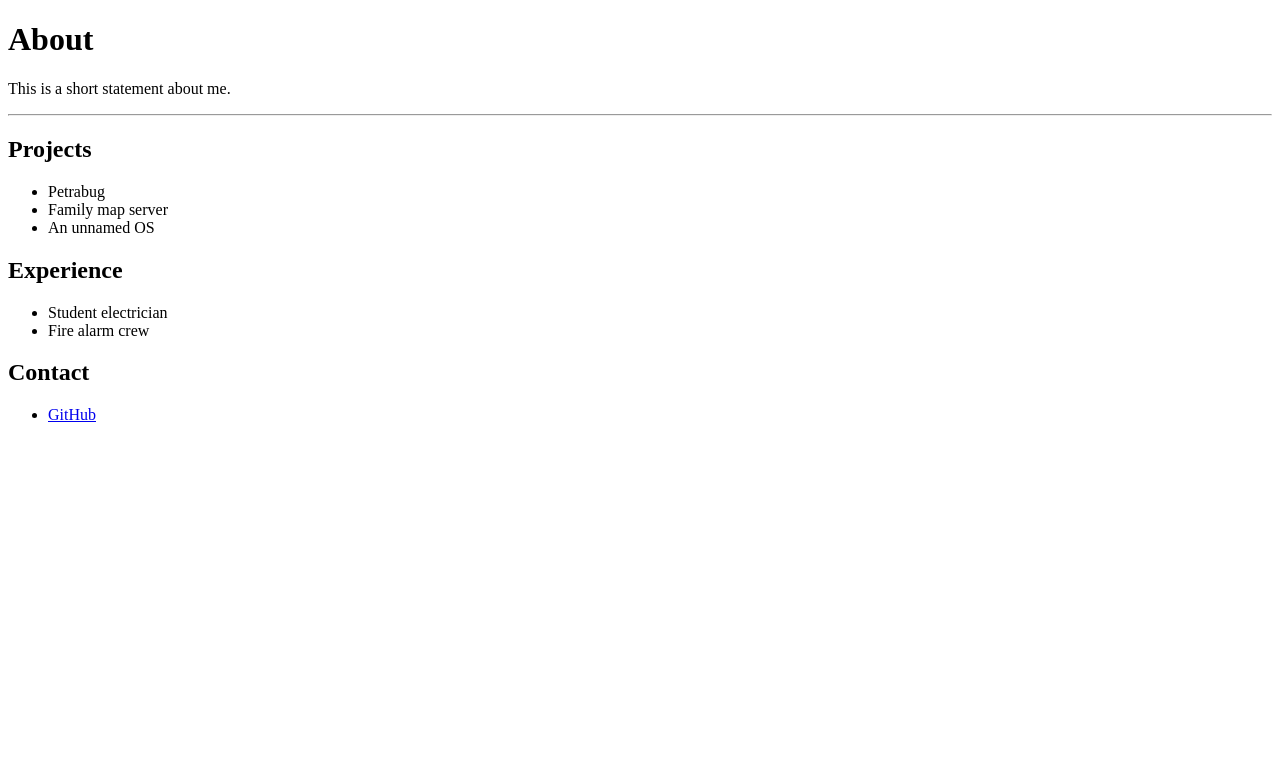
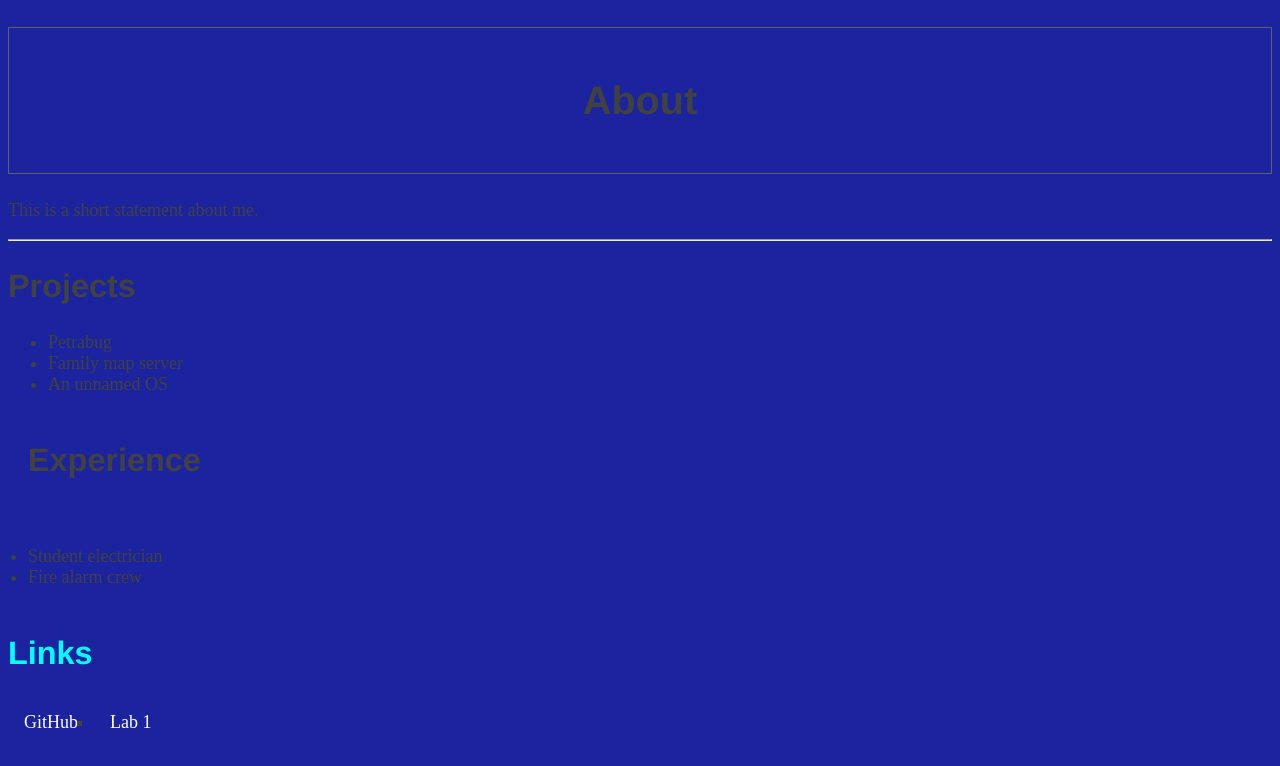
Before and after one commit to AubreyEkolyn/portfolio, a plain HTML site: page index.html in a window 1280 px wide. Drawn offline with Linux system fonts and the light colour scheme.

Commit message:
commit 2

```diff
--- a/index.html
+++ b/index.html
@@ -1,8 +1,10 @@
 <!DOCTYPE html>
 <html>
-    <title>
-        About
-    </title>
+    <head>
+        <meta charset='UTF-8'/>
+        <title>Title</title>
+        <link rel='stylesheet' href='styles.css'/>
+    </head>
     <body>
         <h1>About</h1>
         <p>This is a short statement about me.</p>
@@ -13,15 +15,16 @@
             <li>Family map server</li>
             <li>An unnamed OS</li>
         </ul>
-        <h2>Experience</h2>
-        <ul>
+        <h2 class = 'left'>Experience</h2>
+        <ul class = 'left'>
             <li>Student electrician</li>
             <li>Fire alarm crew</li>
         </ul>
-        <h2>Contact</h2>
-        <ul>
-            <li><a href='https://github.com/AubreyEkolyn'>GitHub</a></li>
-        </ul>
+        <h2 id = 'id'>Links</h2>
+        <ol>
+            <li class = 'links'><a href='https://github.com/AubreyEkolyn'>GitHub</a></li>
+            <li class = 'links'><a href='http://lab1.aubreyekolyn.com'>Lab 1</a></li>
+        </ol>
 
     </body>
 </html>
--- /dev/null
+++ b/styles.css
@@ -0,0 +1,56 @@
+body {
+    color: #414141;
+    background-color: #1b249e;
+    font-size: 18px;
+}
+h1 {
+    font-size: 2.2em;
+    padding: 50px;
+    border: 1px solid #5D6063;
+    text-align: center;
+}
+h2 {
+    font-size: 1.8em;
+  }
+  h1, h2, h3, h4, h5, h6 {
+    font-family: "Helvetica", "Arial", sans-serif;
+  }
+
+  ol {
+    list-style-type: square;
+    display: inline;
+    background-color: #0c0c0c;
+    margin: 0;
+    padding: 0;
+  }
+
+  .left{
+    padding: 20px;
+    text-align: left;
+
+    width: 200px;
+  }
+
+  .links{
+    float: left;
+  }
+
+  .links a {
+    display: block;
+    color: white;
+    text-align: center;
+    padding: 14px 16px;
+    text-decoration: none;
+  }
+
+  .links a:hover {
+    background-color: rgb(240, 41, 41);
+  }
+
+  .active {
+    background-color: #c47705;
+  }
+
+  #id{
+      color: aqua;
+  }
```
